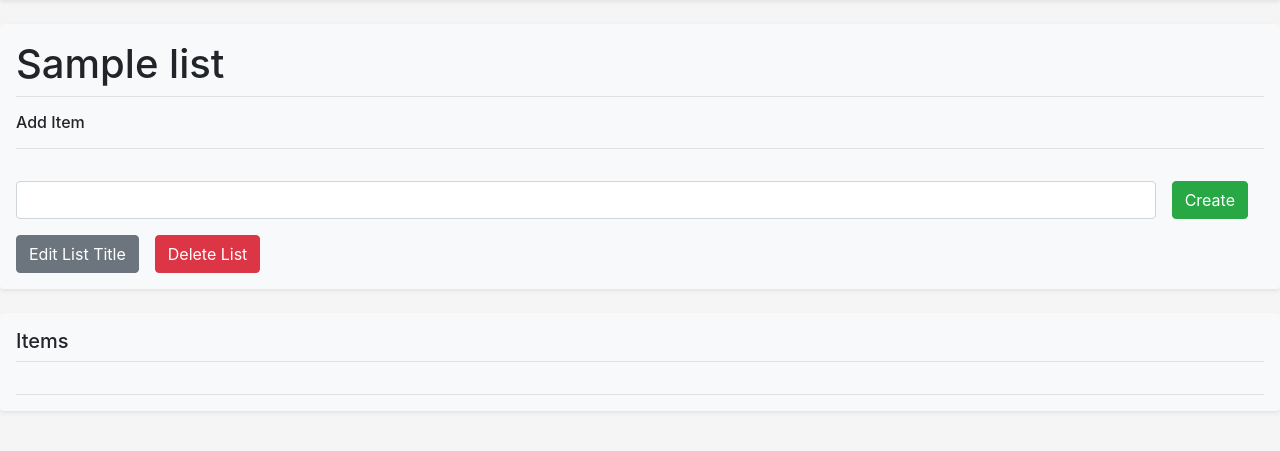
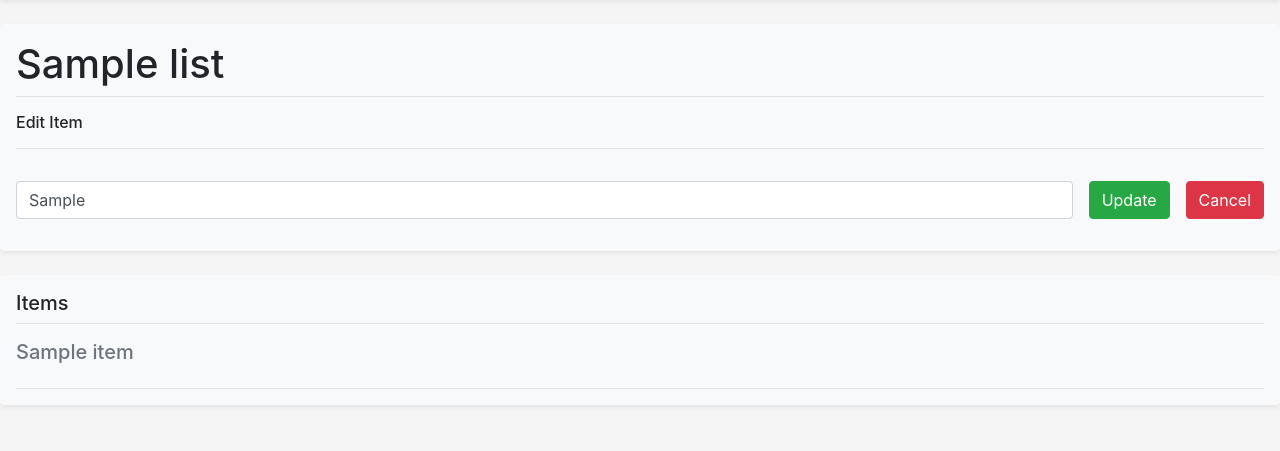
Before and after one commit to LiranCaduri/ReminderApp, a Flask app: page /view/1 in a window 1280 px wide. Shown: the part 56-507 px from the top of the page. Run offline with Flask 2, Linux system fonts and the light colour scheme; the visitor is signed in with stand-in values (Sample User, id 1); tables that the repository leaves empty hold one stand-in row (values such as "Sample post").

Commit message:
feat: edit item

```diff
--- a/app.py
+++ b/app.py
@@ -7,7 +7,6 @@ app = Flask(__name__)
 app.config['SQLALCHEMY_DATABASE_URI'] = 'sqlite:///ReminderAppDataBase.sqlite3'
 app.config['SQLALCHEMY_TRACK_MODIFICATIONS'] = False
 app.secret_key = 'liran_is_the_boss'
-app.permanent_session_lifetime = timedelta(minutes=2)
 db.init_app(app=app)
 
 
@@ -150,6 +149,7 @@ def lists():
 
 @app.route('/view/<items_list>', methods=['GET', 'POST'])
 def list_view(items_list):
+    print(request.referrer)
     if 'user_id' in session.keys() and items_list is not None:
         user = User.query.filter_by(id=session['user_id']).first()
         il = List.query.filter_by(id=items_list).first()
@@ -220,33 +220,41 @@ def list_delete(item, func):
         return False
 
 
-@app.route('/list-update/<item>', methods=['POST'])
+@app.route('/list-update/<item>/<func>', methods=['GET','POST'])
 def list_update(item, func=None):
     if func == 'edit-item':
         if request.method == 'POST':
             li = ListItem.query.filter_by(id=item).first()
             li.name = request.form['list_item']
             db.session.commit()
+
+            session['item-editmode'] = False
             session.pop('item_name', None)
-            session.pop('item-editmode', None)
-            session.pop('item-editmode', None)
+            session.pop('item_id', None)
+            session.pop('item_editmode', None)
             return redirect(url_for('list_view', items_list=session['current_list']))
         else:
             li = ListItem.query.filter_by(id=item).first()
             session['item_name'] = li.name
-            session['item-editmode'] = True
-            session['item-id'] = li.id
+            session['item_editmode'] = True
+            session['item_id'] = li.id
         return True
     elif func == 'edit-title':
         pass
     else:
-        return False
+        session.pop('item_name', None)
+        session.pop('item_id', None)
+        session.pop('item_editmode', None)
+        return redirect(url_for('list_view', items_list=session['current_list']))
 
 
 @app.route('/logout')
 def logout():
     session.pop('user_id', None)
     session.pop('current_list', None)
+    session.pop('item_name', None)
+    session.pop('item_id', None)
+    session.pop('item_editmode', None)
     flash('You were logged out')
     return redirect(url_for('index', reg=False))
 
--- a/models.py
+++ b/models.py
@@ -35,6 +35,5 @@ class List(db.Model):
 
 class ListItem(db.Model):
     id = db.Column(db.Integer, primary_key=True)
+    name = db.Column(db.String(80), nullable=False)
     owner_id = db.Column(db.Integer, db.ForeignKey('list.id', ondelete='CASCADE'))
-    name = db.Column(db.String(80), nullable=False)
-    # quantity = db.Column(db.Integer, nullable=True)
--- a/templates/list_view.html
+++ b/templates/list_view.html
@@ -2,9 +2,20 @@
 
 {% block below %}
 <div class="my-4 p-3 rounded bg-light shadow-sm">
+    {% if session['item_editmode'] %}
+    <h1 class="border-bottom border-gray pb-2">{{list.title}}</h1>
+    <h6 class="border-bottom border-gray pb-3 my-3">Edit Item</h6>
+    <form method="post" class="d-flex" action={{url_for('list_update', item=session['item_id'], func='edit-item')}}>
+        <div class="form-group w-100 pt-3">
+            <input type="text" name="list_item" value={{session['item_name']}} class="form-control" required>
+        </div>
+        <button type="submit" class="mx-3 my-3 btn btn-success form-group">Update</button>
+        <a class="btn btn-danger my-3 form-group" href={{url_for('list_update', item=list.id, func='editmode-off')}}>Cancel</a>
+    </form>
+    {% else %}
     <h1 class="border-bottom border-gray pb-2">{{list.title}}</h1>
     <h6 class="border-bottom border-gray pb-3 my-3">Add Item</h6>
-    <form method="post" class="d-flex" action={{url_for('list_update', item=list.id)}}>
+    <form method="post" class="d-flex" action={{url_for('list_view', items_list=list.id)}}>
         <div class="form-group w-100 pt-3">
             <input type="text" name="list_item" class="form-control" required>
         </div>
@@ -14,28 +25,23 @@
         <a class="btn mr-3 btn-secondary">Edit List Title</a>
         <a class="btn mr-3 btn-danger" href={{url_for('handle_crud_list', item=list.id, func='full-del')}}>Delete List</a>
     </div>
+    {% endif %}
 </div>
 
 <div class="my-3 p-3 rounded bg-light shadow-sm">
     <h5 class="border-bottom border-gray pb-2 mb-0">Items</h5>
 
     {% for item in list.items %}
-        <div class="media text-muted pt-3">
-            <div class="media-body pb-3 mb-0 small lh-125 border-bottom border-gray">
-                {% if session['item-editmode'] and session['item-editmode'] is false %}
-                <h5 class="d-block textgray-dark">{{item.name}}</h5>
-                <a class="btn btn-secondary btn-sm" href={{url_for('handle_crud_list', func='edit-item', item=item.id )}}>Edit</a>
-                <a class="btn btn-danger btn-sm" href={{url_for('handle_crud_list', func='item-del', item=item.id )}}>Delete Item</a>
-                {% else %}
-                <!-- <form method="post" class="d-flex" action={{url_for('list_update', item=list.id)}}>
-                    <div class="form-group w-100 pt-3">
-                        <input type="text" name="list_item" class="form-control" required>
-                    </div>
-                    <button type="submit" class="mx-3 my-3 btn btn-success form-group">Create</button>
-                </form> -->
-                {% endif %}
-            </div>
+    <div class="media text-muted pt-3">
+        <div class="media-body pb-3 mb-0 small lh-125 border-bottom border-gray">
+            <h5 class="d-block text-gray-dark">{{item.name}}</h5>
+            {% if not session['item_editmode'] %}
+            <a class="btn btn-secondary btn-sm"
+                href={{url_for('handle_crud_list', func='edit-item', item=item.id )}}>Edit</a>
+            <a class="btn btn-danger btn-sm" href={{url_for('handle_crud_list', func='item-del', item=item.id )}}>Delete Item</a>
+            {% endif %}
         </div>
+    </div>
     {% endfor %}
 </div>
 {% endblock %}
```
